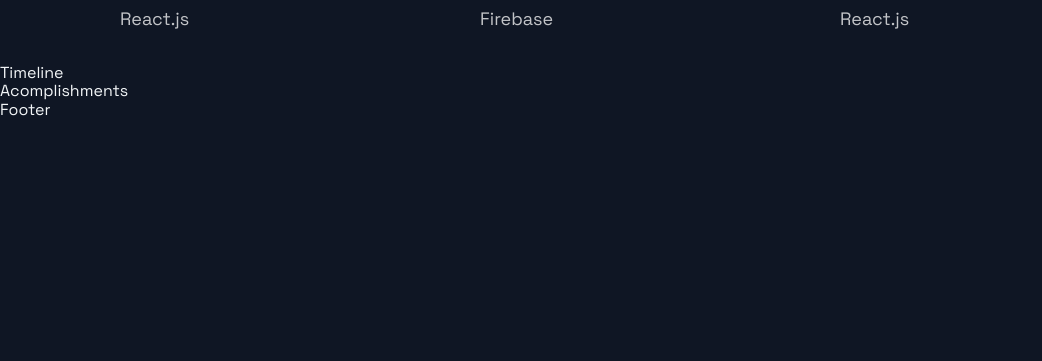
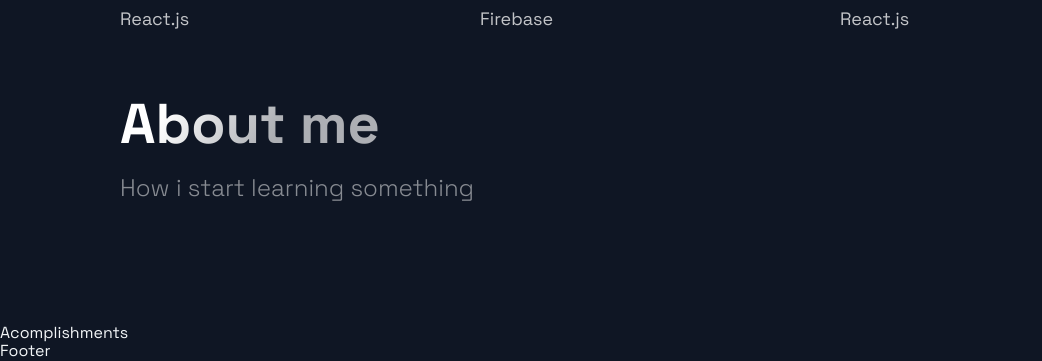
Before and after one commit to dkimd5/portfolioApp, a Next.js app: page / in a window 1280 px wide. Shown: the part 1017-1378 px from the top of the page, without its empty margins (0-1042 px from the left). Before the commit the page ends 1137 px from the top, so only its background shows below. Built offline with nearby package versions, Linux system fonts and the light colour scheme.

Commit message:
carousel added

```diff
--- a/src/components/TimeLine/TimeLine.js
+++ b/src/components/TimeLine/TimeLine.js
@@ -7,22 +7,22 @@
 const TOTAL_CAROUSEL_COUNT = TimeLineData.length;
 
 const Timeline = () => {
-  // const [activeItem, setActiveItem] = useState(0);
-  // const carouselRef = useRef();
+  const [activeItem, setActiveItem] = useState(0);
+  const carouselRef = useRef();
 
   // const scroll = (node, left) => {
   //   return node.scrollTo({ left, behavior: 'smooth' });
   // }
 
-  // const handleClick = (e, i) => {
-  //   e.preventDefault();
+  const handleClick = (e, i) => {
+    e.preventDefault();
 
-  //   if (carouselRef.current) {
-  //     const scrollLeft = Math.floor(carouselRef.current.scrollWidth * 0.7 * (i / TimeLineData.length));
+    if (carouselRef.current) {
+      const scrollLeft = Math.floor(carouselRef.current.scrollWidth * 0.7 * (i / TimeLineData.length));
 
-  //     scroll(carouselRef.current, scrollLeft);
-  //   }
-  // }
+      scroll(carouselRef.current, scrollLeft);
+    }
+  }
 
   // const handleScroll = () => {
   //   if (carouselRef.current) {
@@ -43,9 +43,28 @@
   // }, []);
 
   return (
-    <div>
-      Timeline
-    </div>
+    <Section id="about">
+      <SectionTitle>About me</SectionTitle>
+      <SectionText>
+        How i start learning something
+      </SectionText>
+      <CarouselContainer ref={ carouselRef }>
+        <>
+          {TimeLineData.map((item, index) => (
+            <CarouselMobileScrollNode key={ index } final={ index == TOTAL_CAROUSEL_COUNT - 1 }>
+              <CarouselItem
+                index={ index }
+                id={ `carousel__item-${ index }`}
+                active={ activeItem }
+                onClick={(e) => handleClick(e, index)}
+              >
+
+              </CarouselItem>
+            </CarouselMobileScrollNode>
+          ))}
+        </>
+      </CarouselContainer>
+    </Section>
   );
 };
 
```
